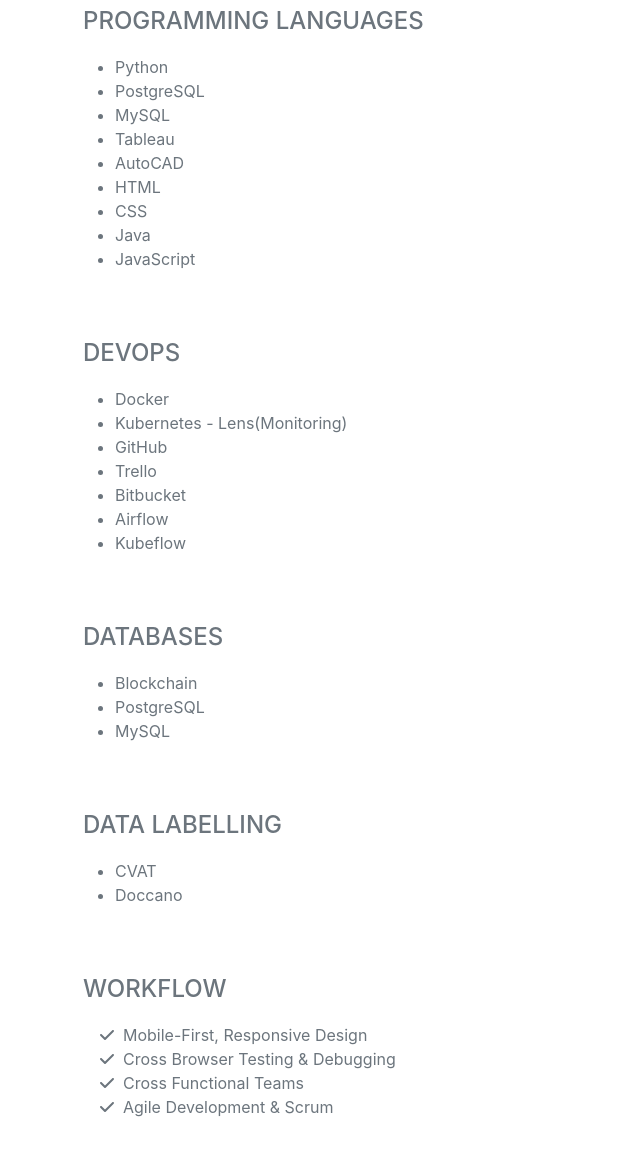
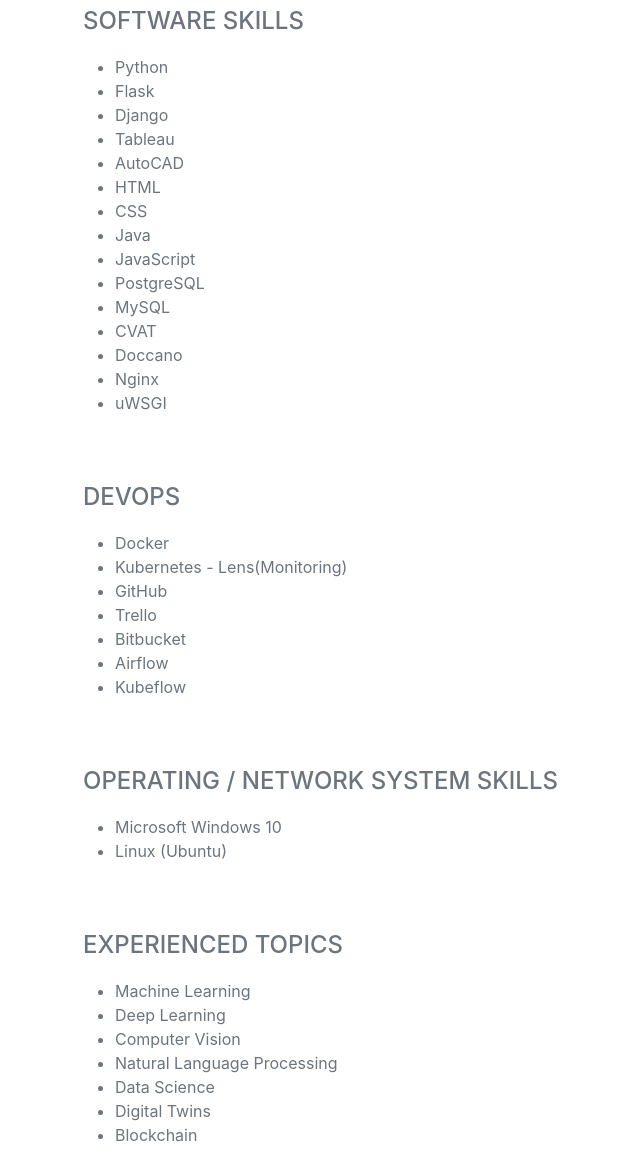
Before and after one commit to oktaysamr/CV, a plain HTML site: page index.html in a window 1280 px wide. Shown: the part 7851-9017 px from the top of the page, without its empty margins (237-877 px from the left). Drawn offline with nearby package versions, Linux system fonts and the light colour scheme; a web font is replaced by a local one.

Commit message:
Technical skills done

```diff
--- a/index.html
+++ b/index.html
@@ -376,18 +376,24 @@
                     <h2 class="mb-5">Technical Skills</h2>
                     <div class="d-flex flex-column flex-md-row justify-content-between mb-5">
                         <div class="flex-grow-1">
-                            <div class="subheading mb-3">Programming Languages</div>
+                            <div class="subheading mb-3">Software Skills</div>
                             <p>
                                 <ul>
                                     <li>Python</li>
-                                    <li>PostgreSQL</li>
-                                    <li>MySQL</li>
+                                    <li>Flask</li>
+                                    <li>Django</li>
                                     <li>Tableau</li>
                                     <li>AutoCAD</li>
                                     <li>HTML</li>
                                     <li>CSS</li>
                                     <li>Java</li>
                                     <li>JavaScript</li>
+                                    <li>PostgreSQL</li>
+                                    <li>MySQL</li>
+                                    <li>CVAT</li>
+                                    <li>Doccano</li>
+                                    <li>Nginx</li>
+                                    <li>uWSGI</li>
                                 </ul>
                             </p>
                         </div>
@@ -410,53 +416,31 @@
                     </div>
                     <div class="d-flex flex-column flex-md-row justify-content-between mb-5">
                         <div class="flex-grow-1">
-                            <div class="subheading mb-3">Databases</div>
+                            <div class="subheading mb-3">Operating / Network System Skills</div>
                             <p>
                                 <ul>
-                                    <li>Blockchain</li>
-                                    <li>PostgreSQL</li>
-                                    <li>MySQL</li>
+                                    <li>Microsoft Windows 10</li>
+                                    <li>Linux (Ubuntu)</li>
                                 </ul>
                             </p>
                         </div>
                     </div>
                     <div class="d-flex flex-column flex-md-row justify-content-between mb-5">
                         <div class="flex-grow-1">
-                            <div class="subheading mb-3">Data Labelling</div>
+                            <div class="subheading mb-3">Experienced Topics</div>
                             <p>
                                 <ul>
-                                    <li>CVAT</li>
-                                    <li>Doccano</li>
+                                    <li>Machine Learning</li>
+                                    <li>Deep Learning</li>
+                                    <li>Computer Vision</li>
+                                    <li>Natural Language Processing</li>
+                                    <li>Data Science</li>
+                                    <li>Digital Twins</li>
+                                    <li>Blockchain</li>
                                 </ul>
                             </p>
                         </div>
                     </div>
-
-
-
-
-
-
-                    </ul>
-                    <div class="subheading mb-3">Workflow</div>
-                    <ul class="fa-ul mb-0">
-                        <li>
-                            <span class="fa-li"><i class="fas fa-check"></i></span>
-                            Mobile-First, Responsive Design
-                        </li>
-                        <li>
-                            <span class="fa-li"><i class="fas fa-check"></i></span>
-                            Cross Browser Testing & Debugging
-                        </li>
-                        <li>
-                            <span class="fa-li"><i class="fas fa-check"></i></span>
-                            Cross Functional Teams
-                        </li>
-                        <li>
-                            <span class="fa-li"><i class="fas fa-check"></i></span>
-                            Agile Development & Scrum
-                        </li>
-                    </ul>
                 </div>
             </section>
             <hr class="m-0" />
```
